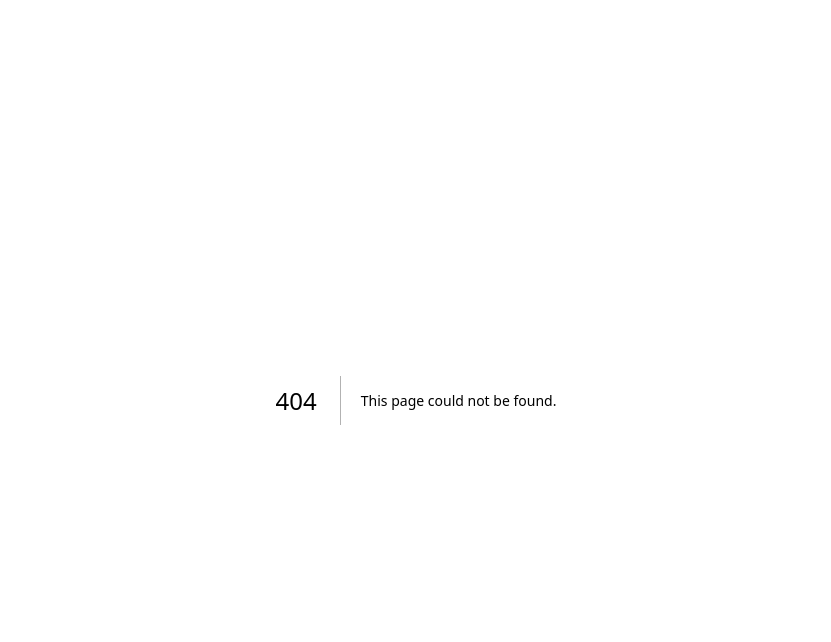
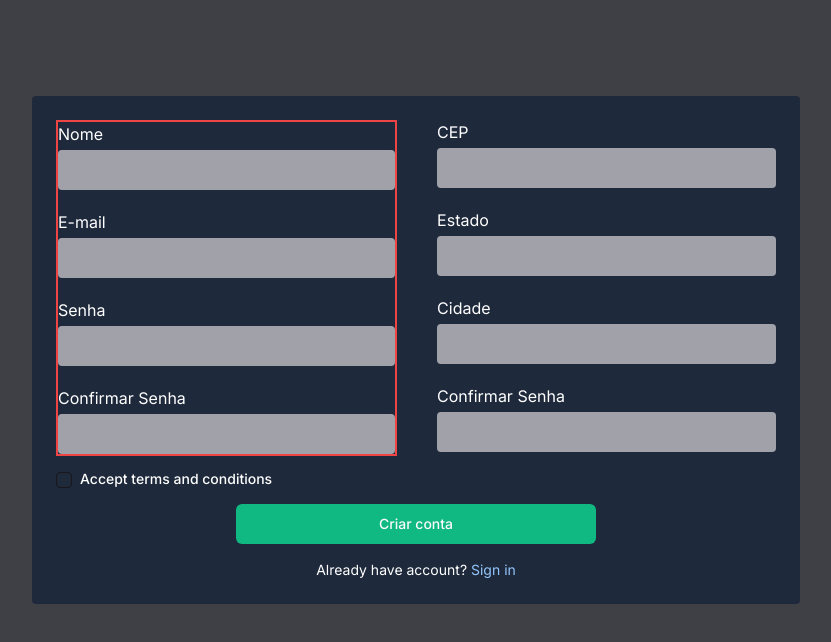
Before and after one commit to marioguiW/LojaShadNextZod, a Next.js app: page /createAccount in a window 1280 px wide. Before the commit this address had no page. Shown: the top 642 px of the page, without its empty margins (224-1055 px from the left). Built offline with nearby package versions, Linux system fonts and the light colour scheme.

Commit message:
Creating form sign up

```diff
--- a/package.json
+++ b/package.json
@@ -32,6 +32,7 @@
     "react": "^18",
     "react-dom": "^18",
     "react-hook-form": "^7.50.0",
+    "react-icons": "^5.0.1",
     "react-number-format": "^5.3.1",
     "tailwind-merge": "^2.2.0",
     "tailwindcss-animate": "^1.0.7",
--- a/src/app/(admin-routes)/produtos/columns.tsx
+++ b/src/app/(admin-routes)/produtos/columns.tsx
@@ -31,6 +31,8 @@ export type Payment = {
     unidadeMedida: string
     quantidade: string
 }
+
+
 
 export const columns: ColumnDef<Payment>[] = [
     {
@@ -94,9 +96,14 @@ export const columns: ColumnDef<Payment>[] = [
 
 
             row.original.categoria = `legalzao`
-            const payment = row.original
+            const [payment, setPayment] = useState(row.original)
 
-            console.log(payment)
+            function onFormSubmit(info : any){
+
+            }
+
+
+            console.log("payment", payment)
 
             return (
                 <Dialog>
@@ -131,7 +138,7 @@ export const columns: ColumnDef<Payment>[] = [
                                     Make changes to your profile here. Click save when you're done.
                                 </DialogDescription>
                             </DialogHeader>
-                            <Formulario setOpen={setOpen} estilo='' data={payment}/>
+                            <Formulario setOpen={setOpen} estilo='' data={payment} />
                         </DialogContent>
                     </DropdownMenu>
                 </Dialog>
--- a/src/app/(admin-routes)/produtos/data-table.tsx
+++ b/src/app/(admin-routes)/produtos/data-table.tsx
@@ -15,16 +15,20 @@ import {
     TableHeader,
     TableRow,
 } from "@/components/ui/table"
+import { useState } from "react"
 
 interface DataTableProps<TData, TValue> {
     columns: ColumnDef<TData, TValue>[]
-    data: TData[]
+    dado: TData[]
 }
 
 export function DataTable<TData, TValue>({
     columns,
-    data,
+    dado,
 }: DataTableProps<TData, TValue>) {
+
+    const [data, setDados] = useState(dado)
+
     const table = useReactTable({
         data,
         columns,
@@ -45,7 +49,7 @@ export function DataTable<TData, TValue>({
                                             : flexRender(
                                                 header.column.columnDef.header,
                                                 header.getContext()
-                                            )}
+                                        )}
                                     </TableHead>
                                 )
                             })}
@@ -75,6 +79,7 @@ export function DataTable<TData, TValue>({
                     )}
                 </TableBody>
             </Table>
+            <button onClick={()=> table.reset()}></button>
         </div>
     )
 }
--- /dev/null
+++ b/src/app/(admin-routes)/produtos/layout.tsx
@@ -0,0 +1,17 @@
+
+import { ReactNode } from "react"
+import { redirect } from "next/navigation"
+import Navbar from "@/components/Navbar"
+
+
+type PrivateRoutesProps = {
+    children: ReactNode
+}
+
+export default async function PrivateRoutes({children}: PrivateRoutesProps){
+    return (
+        <main className="h-screen">
+            {children}
+        </main>
+    )
+}
--- a/src/app/(admin-routes)/produtos/page.tsx
+++ b/src/app/(admin-routes)/produtos/page.tsx
@@ -5,7 +5,7 @@ import { useState } from "react";
 
 
 
-async function getData(): Promise<Payment[]> {
+export async function getData(): Promise<Payment[]> {
     const response = await axios.get("http://localhost:5193/produto/produtos");
 
     console.log(response)
@@ -18,10 +18,12 @@ async function getData(): Promise<Payment[]> {
 export default async function DemoPage() {
 
   const data = await getData()
+  console.log("columns", columns)
+  console.log("data", data)
 
   return (
     <div className="container mx-auto py-10">
-      <DataTable columns={columns} data={data} />
+      <DataTable columns={columns} dado={data} />
     </div>
   )
 }
--- /dev/null
+++ b/src/app/createAccount/page.tsx
@@ -0,0 +1,119 @@
+'use client'
+import { Button } from "@/components/ui/button";
+import { Checkbox } from "@/components/ui/checkbox";
+import { authService } from "@/services/authService";
+import { zodResolver } from "@hookform/resolvers/zod";
+import { useRouter } from "next/navigation";
+import { useState } from "react";
+import { useForm } from "react-hook-form";
+import { z } from "zod";
+import Cookie from 'js-cookie'
+import { ButtonLoading } from "@/components/ButtonLoading";
+import Link from "next/link";
+import { isSet } from "util/types";
+import { RxCheckCircled } from "react-icons/rx";
+import { RxCrossCircled } from "react-icons/rx";
+
+
+
+const loginFormSchema = z.object({
+    nome: z.string().nonempty(),
+    email: z.string().nonempty("O campo de email é obrigatório"),
+    password: z.string()
+        .nonempty("O campo de senha é obrigatório")
+})
+
+type LoginFormData = z.infer<typeof loginFormSchema>
+
+export default function CreateAccountPage() {
+
+    const [isLoading, setIsLoading] = useState(false)
+    const [erroAuth, setErroAuth] = useState(false)
+    const [output, setOutput] = useState('')
+    const [password, setPassword] = useState('')
+    const [confirmPassword, setConfirmPassword] = useState('')
+    const router = useRouter()
+    const { register, handleSubmit, formState: { errors }, control } = useForm<LoginFormData>({
+        resolver: zodResolver(loginFormSchema)
+    })
+
+    async function signUp(infos: LoginFormData) {
+        console.log(infos)
+    }
+
+    return (
+        <main className="flex min-h-screen flex-col items-center p-24 bg-zinc-700">
+            <form onSubmit={handleSubmit(signUp)} onFocus={() => setErroAuth(false)} className="p-6 flex rounded flex-col bg-slate-800 text-white max-w-3xl w-full gap-4 ">
+                <div className="flex gap-10 ">
+                    <div className="flex flex-col gap-5 w-full border-2 border-red-500">
+                        <div className="flex flex-col gap-1">
+                            <label htmlFor="">Nome</label>
+                            <input {...register('nome')} className="rounded bg-zinc-400 text-black border-s-zinc-700 p-2" type="text" />
+                            {errors.nome && <span>{errors.nome.message}</span>}
+                        </div>
+                        <div className="flex flex-col gap-1">
+                            <label htmlFor="">E-mail</label>
+                            <input {...register('email')} className="rounded bg-zinc-400 text-black border-s-zinc-700 p-2" type="email" />
+                            {errors.email && <span>{errors.email.message}</span>}
+                        </div>
+                        <div className="flex flex-col gap-1">
+                            <label htmlFor="">Senha { }</label>
+                            <input value={password} onChange={(a) => setPassword(a.target.value)} className="rounded bg-zinc-400 text-black border-s-zinc-700 p-2" type="password" />
+                            {errors.password && <span>{errors.password.message}</span>}
+                        </div>
+                        <div className="flex flex-col gap-1">
+                            <label htmlFor="" className="flex items-center gap-2">Confirmar Senha {confirmPassword && confirmPassword == password ? <RxCheckCircled color="green" /> : confirmPassword ? <RxCrossCircled color="red" /> : <></>}</label>
+                            <input value={confirmPassword} onChange={(a) => setConfirmPassword(a.target.value)} className="rounded bg-zinc-400 text-black border-s-zinc-700 p-2" type="password" />
+                            {errors.password && <span>{errors.password.message}</span>}
+                        </div>
+
+
+                    </div>
+                    <div className="flex flex-col gap-5 w-full">
+                        <div className="flex flex-col gap-1">
+                            <label htmlFor="">CEP</label>
+                            <input {...register('nome')} className="rounded bg-zinc-400 text-black border-s-zinc-700 p-2" type="text" />
+                            {errors.nome && <span>{errors.nome.message}</span>}
+                        </div>
+                        <div className="flex flex-col gap-1">
+                            <label htmlFor="">Estado</label>
+                            <input {...register('email')} className="rounded bg-zinc-400 text-black border-s-zinc-700 p-2" type="email" />
+                            {errors.email && <span>{errors.email.message}</span>}
+                        </div>
+                        <div className="flex flex-col gap-1">
+                            <label htmlFor="">Cidade</label>
+                            <input value={password} onChange={(a) => setPassword(a.target.value)} className="rounded bg-zinc-400 text-black border-s-zinc-700 p-2" type="password" />
+                            {errors.password && <span>{errors.password.message}</span>}
+                        </div>
+                        <div className="flex flex-col gap-1">
+                            <label htmlFor="" className="flex items-center gap-2">Confirmar Senha {confirmPassword && confirmPassword == password ? <RxCheckCircled color="green" /> : confirmPassword ? <RxCrossCircled color="red" /> : <></>}</label>
+                            <input value={confirmPassword} onChange={(a) => setConfirmPassword(a.target.value)} className="rounded bg-zinc-400 text-black border-s-zinc-700 p-2" type="password" />
+                            {errors.password && <span>{errors.password.message}</span>}
+                        </div>
+                    </div>
+                </div>
+                <div className="items-top flex space-x-2">
+                    <Checkbox type="button" id="terms1" />
+                    <div className="grid gap-1.5 leading-none">
+                        <label
+                            htmlFor="terms1"
+                            className="text-sm font-medium leading-none peer-disabled:cursor-not-allowed peer-disabled:opacity-70"
+                        >
+                            Accept terms and conditions
+                        </label>
+                    </div>
+                </div>
+                {erroAuth ? <h6 className="text-red-500">E-mail ou senha inválidos</h6> : null}
+                <div className="flex items-center justify-center">
+                    {isLoading ? <ButtonLoading /> : <Button className="w-[50%] bg-emerald-500 hover:bg-emerald-600" type="submit" >Criar conta</Button>}
+                </div>
+                <div className="flex flex-col gap-4 items-center min-w-max">
+                    <label htmlFor="" className="text-sm">Already have account? <Link href='/' className="text-blue-300 hover:underline">Sign in</Link></label>
+                </div>
+            </form>
+            <pre>
+                {output}
+            </pre>
+        </main>
+    );
+}
--- a/src/app/logout/page.tsx
+++ b/src/app/logout/page.tsx
@@ -12,7 +12,6 @@ export default function Logout(){
         // Função assíncrona dentro do useEffect
         (async ()=>{
             try {
-                console.log("passou por aqui")
                 Cookie.remove('ACCESS_TOKEN')
                 Cookie.remove('REFRESH_TOKEN')
                 router.push("/");
--- a/src/app/page.tsx
+++ b/src/app/page.tsx
@@ -9,11 +9,12 @@ import { useForm } from "react-hook-form";
 import { z } from "zod";
 import Cookie from 'js-cookie'
 import { ButtonLoading } from "@/components/ButtonLoading";
+import Link from "next/link";
 
 const loginFormSchema = z.object({
   email: z.string().nonempty("O campo de email é obrigatório"),
   password: z.string()
-  .nonempty("O campo de senha é obrigatório")
+    .nonempty("O campo de senha é obrigatório")
 })
 
 type LoginFormData = z.infer<typeof loginFormSchema>
@@ -24,21 +25,21 @@ export default function Home() {
   const [erroAuth, setErroAuth] = useState(false)
   const [output, setOutput] = useState('')
   const router = useRouter()
-  const {register, handleSubmit,formState: {errors}, control} = useForm<LoginFormData>({
+  const { register, handleSubmit, formState: { errors }, control } = useForm<LoginFormData>({
     resolver: zodResolver(loginFormSchema)
   })
 
-  async function login(data : any){
+  async function login(data: any) {
     setIsLoading(true)
     setOutput(JSON.stringify(data, null, 2))
     const login = await authService.login(data)
     console.log(login)
-    if(login?.status == 200){
+    if (login?.status == 200) {
       Cookie.set('ACCESS_TOKEN', login.body.user.accessToken)
       Cookie.set('REFRESH_TOKEN', login.body.user.refreshToken)
 
       router.replace('/dashboard')
-    }else{
+    } else {
       setIsLoading(false)
       setErroAuth(true)
     }
@@ -46,7 +47,7 @@ export default function Home() {
 
   return (
     <main className="flex min-h-screen flex-col items-center p-24 bg-zinc-700">
-      <form onSubmit={handleSubmit(login)} onFocus={()=>setErroAuth(false)} className="p-6 rounded bg-slate-800 text-white flex flex-col gap-5 max-w-sm w-full">
+      <form onSubmit={handleSubmit(login)} onFocus={() => setErroAuth(false)} className="p-6 rounded bg-slate-800 text-white flex flex-col gap-5 max-w-sm w-full">
         <div className="flex flex-col gap-1">
           <label htmlFor="">E-mail</label>
           <input {...register('email')} className="rounded bg-zinc-400 text-black border-s-zinc-700 p-2" type="text" />
@@ -69,7 +70,15 @@ export default function Home() {
           </div>
         </div>
         {erroAuth ? <h6 className="text-red-500">E-mail ou senha inválidos</h6> : null}
-        {isLoading ? <ButtonLoading/> : <Button type="submit" >Entrar</Button>}
+        {isLoading ? <ButtonLoading /> : <Button type="submit" >Entrar</Button>}
+        <div className="flex flex-col gap-4 items-center min-w-max">
+          <label htmlFor="" className="text-sm">New in Shop?</label>
+          <Button type="button" className="w-[100%] bg-zinc-500 hover:bg-zinc-500 hover:bg-opacity-70">
+            <Link href='/createAccount'>
+              Create your Shop account
+            </Link>
+          </Button>
+        </div>
       </form>
       <pre>
         {output}
--- a/src/components/FormularioProdutos.tsx
+++ b/src/components/FormularioProdutos.tsx
@@ -16,6 +16,8 @@ import {
 
 import { Select, SelectContent, SelectGroup, SelectItem, SelectLabel, SelectTrigger, SelectValue } from "@/components/ui/select";
 import { NumericFormat, PatternFormat } from 'react-number-format';
+import { Dispatch, SetStateAction } from "react";
+import { Payment } from "@/app/(admin-routes)/produtos/columns";
 
 
 
@@ -47,11 +49,12 @@ type FormularioProps = {
         unidadeMedida: string,
         quantidade: string,
         preco: string,
-    }
+    },
 }
 
-export default function Formulario({ setOpen, estilo, data }: FormularioProps) {
+export default function Formulario({ setOpen, estilo, data}: FormularioProps) {
     function onSubmit(values: z.infer<typeof formSchema>) {
+        console.log("submitou")
         console.log('id:', data.id)
         console.log(values)
         setOpen(false)
@@ -90,20 +93,11 @@ export default function Formulario({ setOpen, estilo, data }: FormularioProps) {
                     <FormField
                         control={form.control}
                         name="categoria"
-                        render={({ field: { ref, ...rest } }) => (
+                        render={({ field }) => (
                             <FormItem className="w-full flex flex-col">
                                 <FormLabel className="text-black">Categoria</FormLabel>
                                 <FormControl>
-                                    {/* mateus */}
-                                    <PatternFormat
-                                        className="flex h-10 w-full rounded-md border border-input bg-background px-3 py-2 text-sm ring-offset-background file:border-0 file:bg-transparent file:text-sm file:font-medium placeholder:text-muted-foreground focus-visible:outline-none focus-visible:ring-2 focus-visible:ring-ring focus-visible:ring-offset-2 disabled:cursor-not-allowed disabled:opacity-50"
-                                        placeholder="23.456.789/0001-12"
-                                        format="##.###.###/####-##"
-                                        allowEmptyFormatting
-                                        mask={'_'}
-                                        getInputRef={ref}
-                                        {...rest}
-                                    />
+                                    <Input className="flex h-10 w-full rounded-md border border-input bg-background px-3 py-2 text-sm ring-offset-background file:border-0 file:bg-transparent file:text-sm file:font-medium placeholder:text-muted-foreground focus-visible:outline-none focus-visible:ring-2 focus-visible:ring-ring focus-visible:ring-offset-2 disabled:cursor-not-allowed disabled:opacity-50" placeholder="Categoria" {...field} />
                                 </FormControl>
                                 <FormMessage className="text-[10px]" />
                             </FormItem>
@@ -112,20 +106,12 @@ export default function Formulario({ setOpen, estilo, data }: FormularioProps) {
                     <FormField
                         control={form.control}
                         name="quantidade"
-                        render={({ field: { ref, ...rest } }) => (
+                        render={({ field }) => (
                             <FormItem className="w-full flex flex-col">
                                 <FormLabel className="text-black">Quantidade</FormLabel>
                                 <FormControl>
                                     {/* mateus */}
-                                    <PatternFormat
-                                        className="flex h-10 w-full rounded-md border border-input bg-background px-3 py-2 text-sm ring-offset-background file:border-0 file:bg-transparent file:text-sm file:font-medium placeholder:text-muted-foreground focus-visible:outline-none focus-visible:ring-2 focus-visible:ring-ring focus-visible:ring-offset-2 disabled:cursor-not-allowed disabled:opacity-50"
-                                        placeholder="(00) 0 0000-0000"
-                                        format="(##) # ####-####"
-                                        allowEmptyFormatting
-                                        mask={'_'}
-                                        getInputRef={ref}
-                                        {...rest}
-                                    />
+                                   <Input type="number" className="flex h-10 w-full rounded-md border border-input bg-background px-3 py-2 text-sm ring-offset-background file:border-0 file:bg-transparent file:text-sm file:font-medium placeholder:text-muted-foreground focus-visible:outline-none focus-visible:ring-2 focus-visible:ring-ring focus-visible:ring-offset-2 disabled:cursor-not-allowed disabled:opacity-50"  {...field}  />
                                 </FormControl>
                                 <FormMessage className="text-[10px]" />
                             </FormItem>
@@ -141,14 +127,12 @@ export default function Formulario({ setOpen, estilo, data }: FormularioProps) {
                                     {/* mateus */}
                                     <NumericFormat
                                         className="flex h-10 w-full rounded-md border border-input bg-background px-3 py-2 text-sm ring-offset-background file:border-0 file:bg-transparent file:text-sm file:font-medium placeholder:text-muted-foreground focus-visible:outline-none focus-visible:ring-2 focus-visible:ring-ring focus-visible:ring-offset-2 disabled:cursor-not-allowed disabled:opacity-50"
-                                        thousandSeparator=","
-                                        decimalSeparator="."
+                                        thousandSeparator="."
+                                        decimalSeparator=","
                                         prefix="$ "
                                         decimalScale={2}
                                         {...rest}
                                     />
-
-
                                 </FormControl>
                                 <FormMessage className="text-[10px]" />
                             </FormItem>
--- a/src/components/Navbar.tsx
+++ b/src/components/Navbar.tsx
@@ -11,10 +11,10 @@ export default function Navbar() {
         <div>
           <ul className="flex gap-20 text-lg">
             <li>
-              <Link href='/produtos' className="text-white hover:duration-75 hover:underline	">Produtos</Link>
+              <Link href='/produtos' className="text-white hover:underline	">Produtos</Link>
             </li>
             <li>
-              <Link href='/produtos' className="text-white hover:underline">Produtos</Link>
+              <Link href='/clientes' className="text-white hover:underline">Clientes</Link>
             </li>
             <li>
               <Link href='/produtos' className="text-white hover:underline">Produtos</Link>
```
Also changed, not shown: 1 other file (tests, documents, lock files or other folders).
